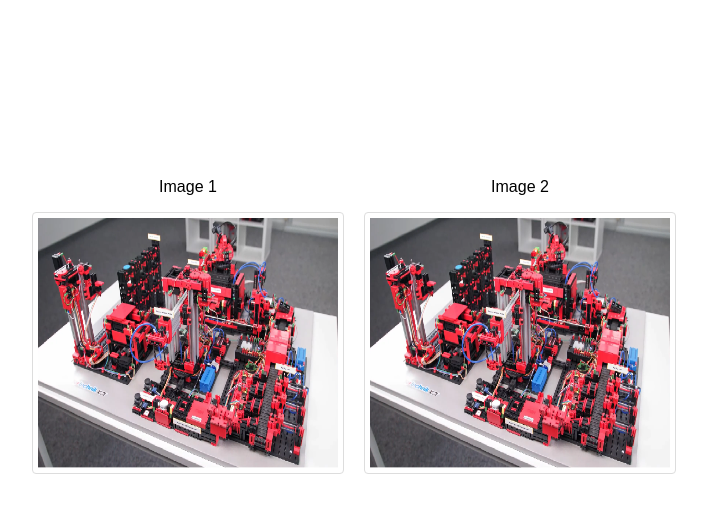
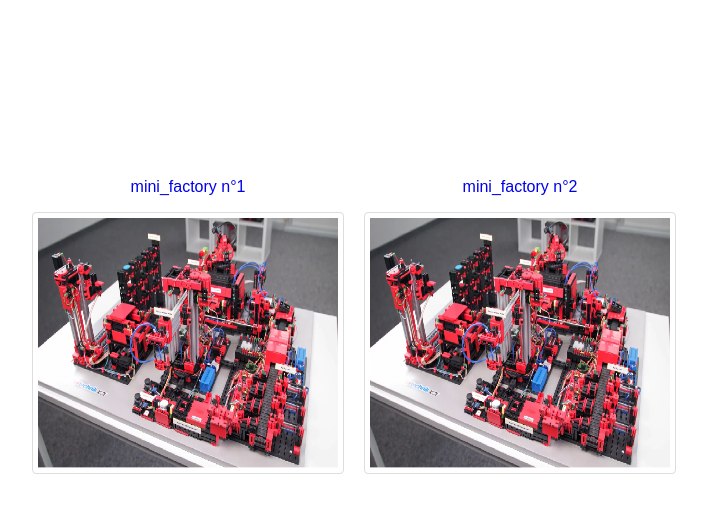
Before and after one commit to eme000/CDA, a Flask app: page / in a window 1280 px wide. Shown: the part 41-554 px from the top of the page, without its empty margins (286-993 px from the left). Run offline with Flask 3, Linux system fonts and the light colour scheme.

Commit message:
mini_factory_1

```diff
--- a/02_Client_leger/WEB_FLASK/app/routes.py
+++ b/02_Client_leger/WEB_FLASK/app/routes.py
@@ -5,6 +5,11 @@ from flask import render_template
 @app.route('/') # decorators
 def home():
     return render_template ('home.html')
+    return strResult
+
+@app.route('/mini_factory_1')
+def list():
+    return render_template ('mini_factory_1.html',)
     return strResult
 
 
--- a/02_Client_leger/WEB_FLASK/app/templates/home.html
+++ b/02_Client_leger/WEB_FLASK/app/templates/home.html
@@ -26,12 +26,16 @@
             margin: 10px;
             text-align: center; /* Centrer le texte */
         }
+        .column a {
+            text-decoration: none; /* Supprimer le soulignement du lien */
+        }
         .column img {
             width: 300px;
             height: 250px;
             border: 1px solid #ddd;
             border-radius: 4px;
             padding: 5px;
+            cursor: pointer; /* Ajouter le curseur pointer pour indiquer que c'est un lien cliquable */
         }
     </style>
 </head>
@@ -44,12 +48,16 @@
 
     <section>
         <div class="column">
-            <p>Image 1</p>
-            <img src="{{url_for('static', filename='mini_facytory_logo.png')}}" alt="mini_factory n°1">
+            <a href="http://0.0.0.0/list" title="mini_factory n°1">
+                <p>mini_factory n°1</p>
+                <img src="{{url_for('static', filename='mini_facytory_logo.png')}}" alt="mini_factory n°1">
+            </a>
         </div>
         <div class="column">
-            <p>Image 2</p>
-            <img src="{{url_for('static', filename='mini_facytory_logo.png')}}" alt="mini_factory n°2">
+            <a href="http://0.0.0.0/list" title="mini_factory n°2">
+                <p>mini_factory n°2</p>
+                <img src="{{url_for('static', filename='mini_facytory_logo.png')}}" alt="mini_factory n°2">
+            </a>
         </div>
     </section>
 
```
Also changed, not shown: 02_Client_leger/WEB_FLASK/app/templates/mini_factory_1.html (added, +16 -0 lines).
